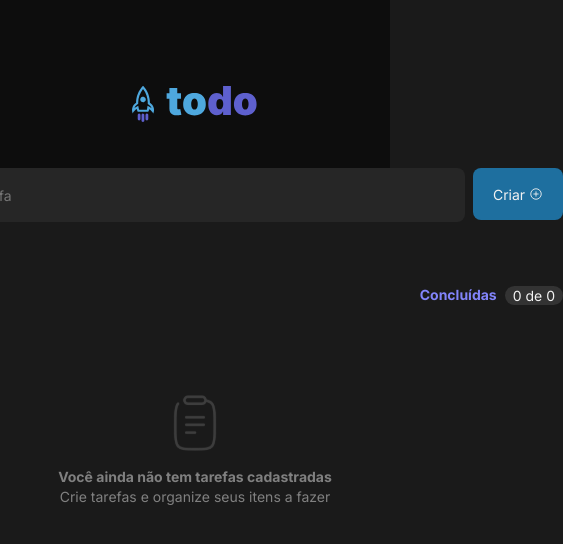
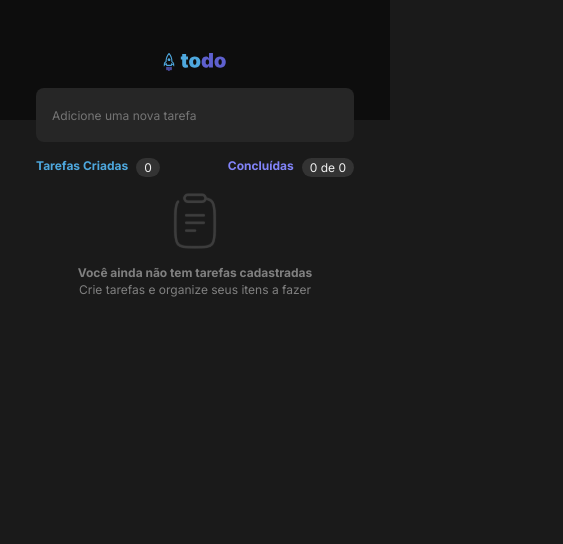
Before and after one commit to RafaelEdKepler/to-do-list, a React (Vite) app: page / in a window 390 px wide. Shown: the top 544 px of the page, 563 px wide, since content can reach past the window. Built offline with nearby package versions, Linux system fonts and the light colour scheme; the HTML template or start-up script is replaced by a standard one.

Commit message:
fixed graphic issues to use on a mobile phone

```diff
--- a/src/App.tsx
+++ b/src/App.tsx
@@ -6,7 +6,7 @@
 import styles from "./app.module.css";
 import './global.css';
 import { Task } from './components/task';
-import { ChangeEvent, useState } from 'react';
+import { ChangeEvent, KeyboardEventHandler, useState } from 'react';
 
 interface TasksInterface {
   id: number;
@@ -47,12 +47,19 @@
     return tasks.filter((task) => task.concluded).length;
   }
 
+  const handleConfirm = (event: React.KeyboardEvent) => {
+    console.log(event)
+    if (event.code == 'Enter') {
+      handleCreateNewTask();
+    }
+  }
+
   return (
     <>
       <Header />
       <div className={styles.appContainer}>
         <div className={styles.inputContainer}>
-          <input value={newTaskText} onChange={handleNewTaskText} placeholder='Adicione uma nova tarefa' />
+          <input value={newTaskText} onKeyDown={handleConfirm} onChange={handleNewTaskText} placeholder='Adicione uma nova tarefa' />
           <button type='button' onClick={handleCreateNewTask}>
             <div className={styles.buttonContainer}>
               <span>Criar</span>
--- a/src/app.module.css
+++ b/src/app.module.css
@@ -22,6 +22,8 @@
 
   padding: 16px;
 }
+
+
 
 .inputContainer button {
   height: 3.25rem;
@@ -106,3 +108,29 @@
   line-height: 1.4;
   color: var(--gray-300);
 }
+
+@media (max-width: 1020px) {
+  .inputContainer>input {
+    width: 19.875rem;
+  }
+
+  .inputContainer button {
+    display: none;
+  }
+
+  .tasksInfoContainer {
+    width: 19.875rem;
+    margin-top: 1rem;
+  }
+
+  .tasksInfoContainer strong,
+  .tasksInfoContainer span {
+    font-size: 0.75rem;
+  }
+
+  .taskBoardContainer {
+    width: 26rem;
+    margin-top: 1rem;
+    min-height: auto;
+  }
+}
--- a/src/components/header.module.css
+++ b/src/components/header.module.css
@@ -13,3 +13,14 @@
   width: 7.875rem;
   height: 3rem;
 }
+
+@media (max-width:1020px) {
+  .headerContainer {
+    height: 7.5rem;
+  }
+
+  .headerContainer img {
+    width: 4.875rem;
+    height: 1.5rem;
+  }
+}
--- a/src/components/task.module.css
+++ b/src/components/task.module.css
@@ -82,3 +82,11 @@
     transform: rotate(0deg)
   }
 }
+
+@media (max-width: 1020px) {
+
+  .taskContainer,
+  .taskContainerConcluded {
+    width: 19.125rem;
+  }
+}
--- a/src/global.css
+++ b/src/global.css
@@ -37,3 +37,13 @@
   font-size: 0.875rem;
   color: var(--gray-100);
 }
+
+@media (max-width:1020px) {
+
+  body,
+  input,
+  textarea,
+  button {
+    font-size: 0.75rem;
+  }
+}
```
